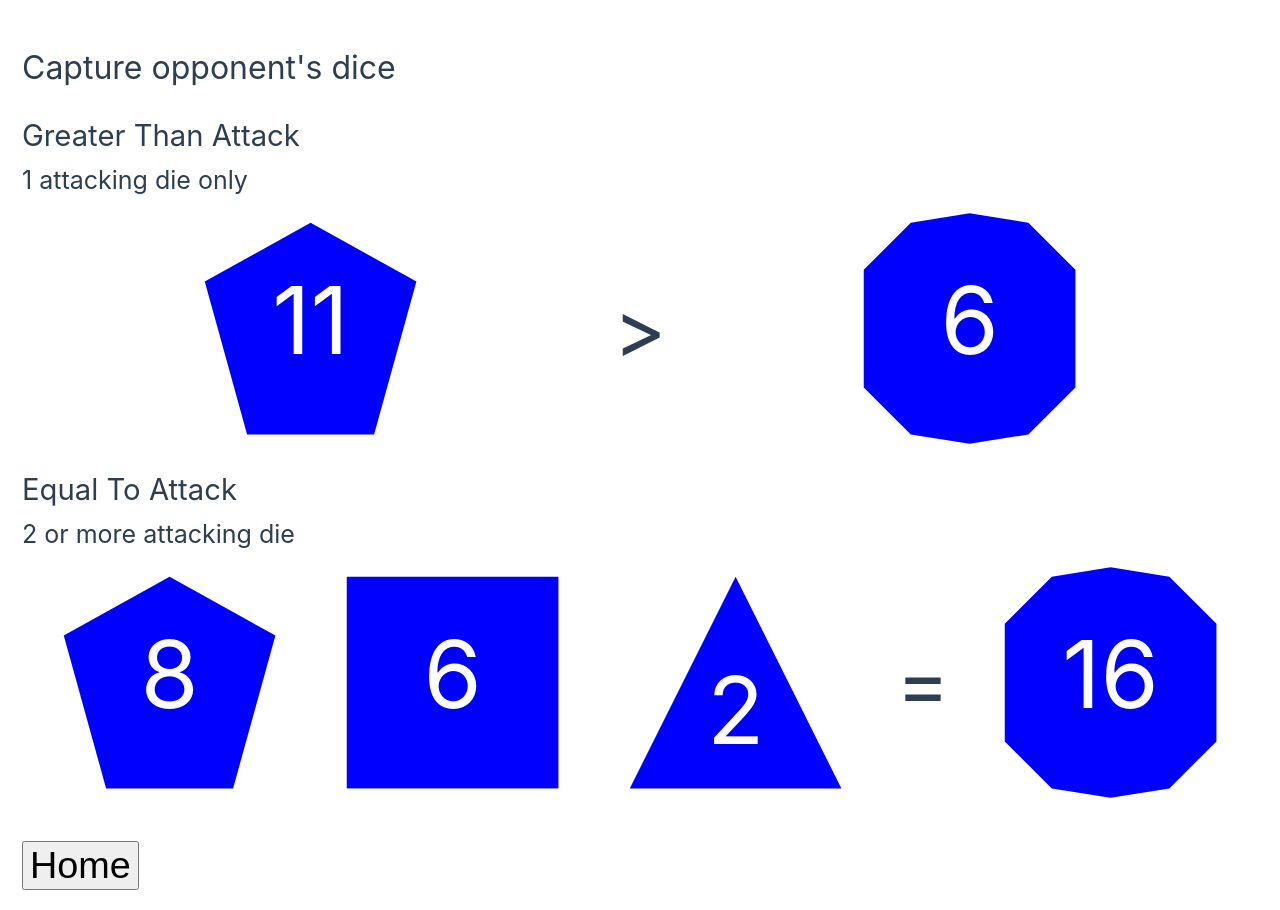
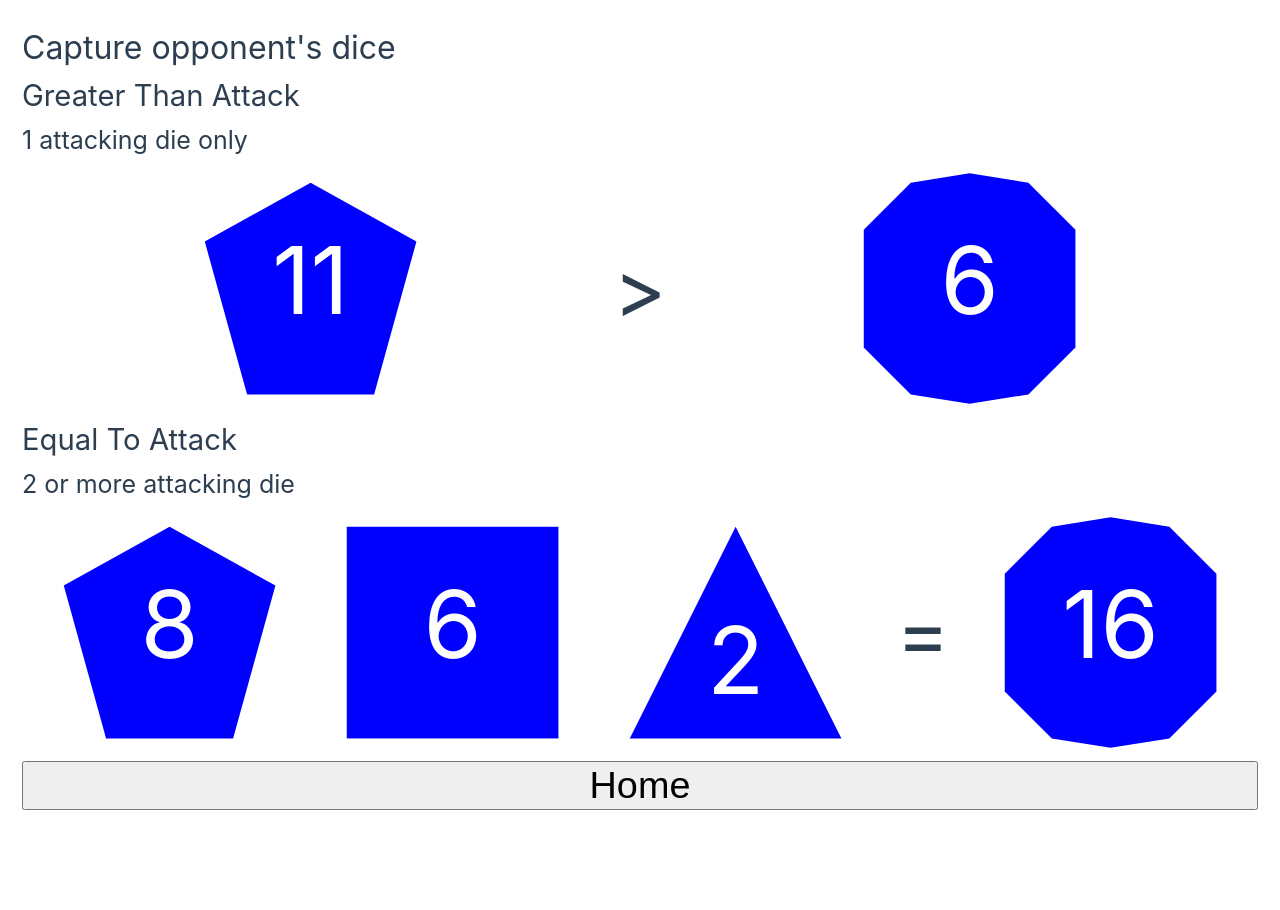
Before and after one commit to ericcorona1/dice-attack, a Vue app: page / in a window 1280 px wide. Both pictures are taken after a click on the button "How to Play". After the commit the page ends 810 px from the top, so only its background shows below. Built offline with nearby package versions, Linux system fonts and the light colour scheme.

Commit message:
instructions flex box

```diff
--- a/src/components/Instructions.vue
+++ b/src/components/Instructions.vue
@@ -9,6 +9,8 @@ const menu = useMenuStore();
     <header>
       <h2>Capture opponent's dice</h2>
     </header>
+
+    <div class="instructions">
       <div class="wrapper">
         <h3>Greater Than Attack</h3>
         <p>1 attacking die only</p>
@@ -29,6 +31,7 @@ const menu = useMenuStore();
           <Dice :value="16" selected-die="D20" />
         </div>
       </div>
+    </div>
 
     <button
       v-if="menu.activeMenu === 'instructions'"
@@ -40,9 +43,12 @@ const menu = useMenuStore();
 </template>
 
 <style scoped>
-section > * {
-  margin: 20px auto;
+section {
+  display: flex;
+  flex-direction: column;
+  justify-content: space-between;
 }
+
 .attackType {
   display: flex;
   justify-content: space-evenly;
@@ -63,4 +69,11 @@ section > * {
   background-color: white;
   border-radius: 5px;
 }
+
+@media (max-height: 664px) {
+  .instructions {
+    display: flex;
+    justify-content: space-around;
+  }
+}
 </style>
--- a/src/components/Play.vue
+++ b/src/components/Play.vue
@@ -303,6 +303,8 @@ dialog {
 }
 
 dialog > button {
+  position: absolute;
+  right: 0;
   font-size: clamp(10px, 20px + 1vw, 50px);
 }
 
```
Lines whose indentation alone changed are shown as unchanged.
